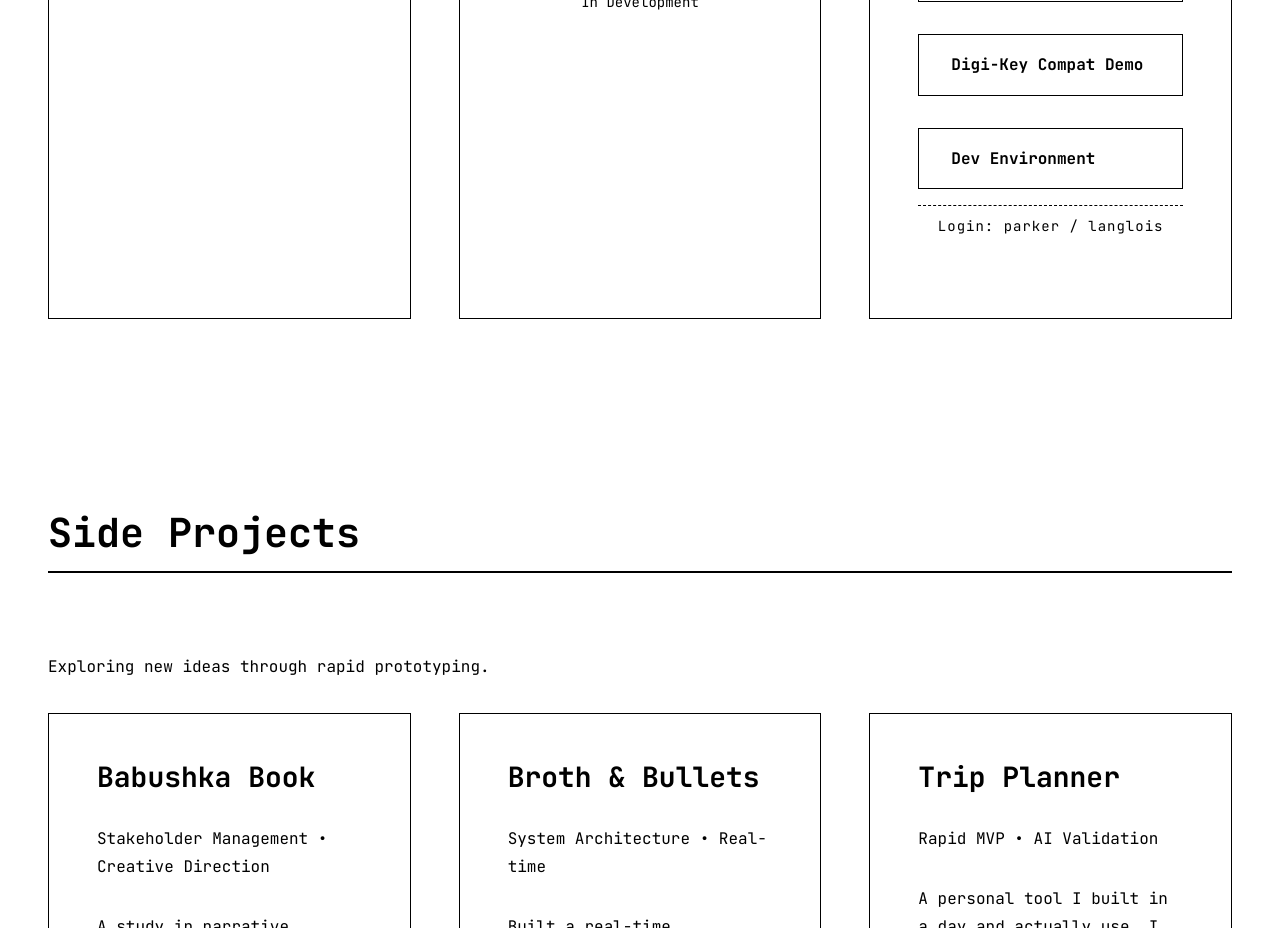
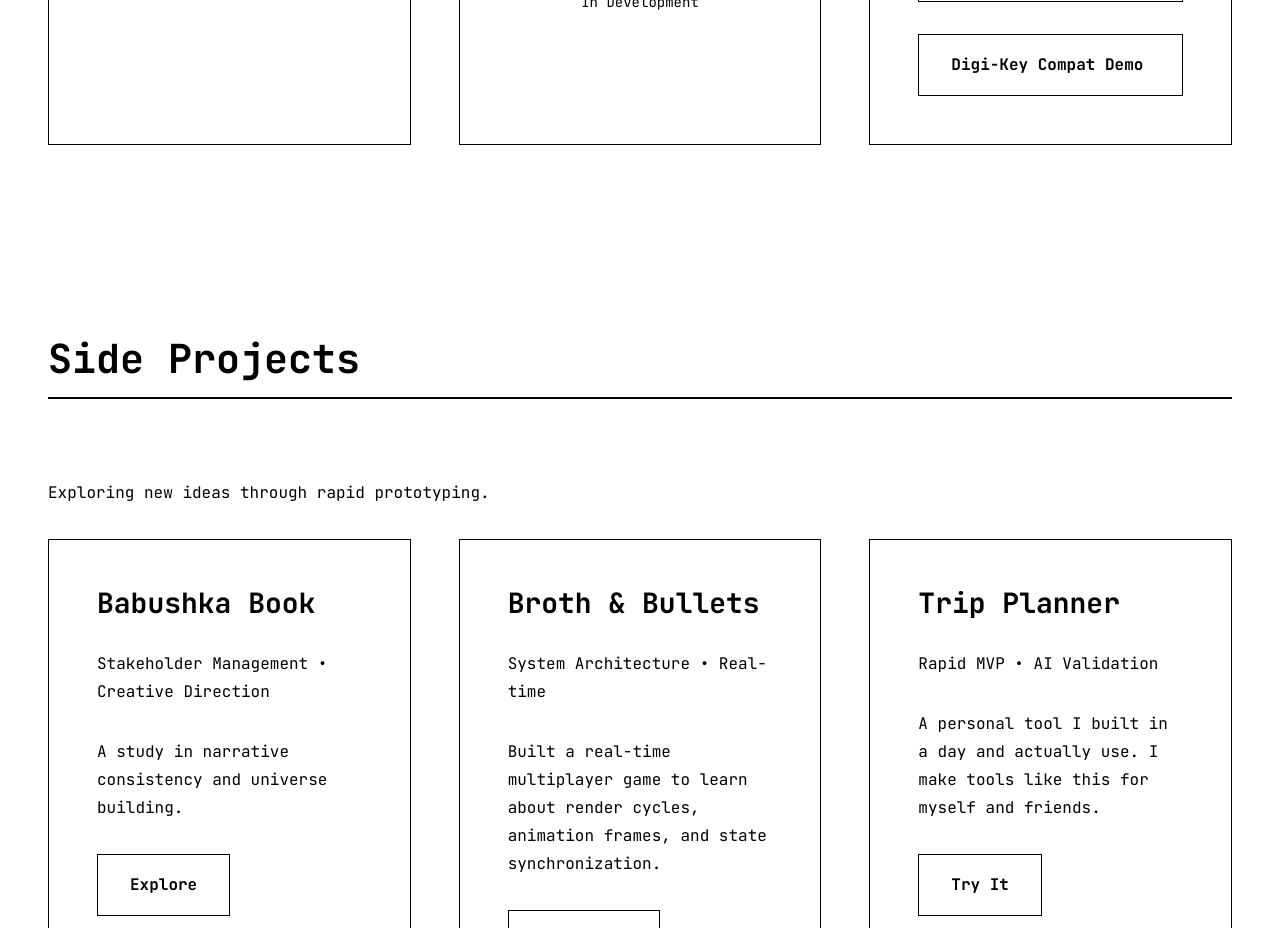
Before and after one commit to SeloSlav/my-resume, a Next.js app: page / in a window 1280 px wide. Shown: the part 1920-2848 px from the top of the page. Built offline with nearby package versions, Linux system fonts and the light colour scheme.

Commit message:
remove development environment link and associated credentials from content configuration

```diff
--- a/app/config/content.ts
+++ b/app/config/content.ts
@@ -206,15 +206,7 @@ export const content = {
         digikeyDemo: {
           tech: "DIGIKEY_COMPAT_DEMO",
           simple: "Digi-Key Compat Demo"
-        },
-        dev: {
-          tech: "DEV ENVIRONMENT",
-          simple: "Dev Environment"
         }
-      },
-      credentials: {
-        tech: "CREDENTIALS: parker / langlois",
-        simple: "Login: parker / langlois"
       }
     }
   },
--- a/app/page.module.css
+++ b/app/page.module.css
@@ -214,12 +214,6 @@
   gap: var(--space-3);
 }
 
-.devLinkWrapper {
-  display: flex;
-  flex-direction: column;
-  gap: var(--space-1);
-}
-
 .credentials {
   color: var(--color-text-dim);
   font-size: 0.8125rem; /* 13px */
--- a/app/page.tsx
+++ b/app/page.tsx
@@ -167,14 +167,6 @@ export default function Home() {
                   <a href="https://digikey-compat.vercel.app/" target="_blank" rel="noopener noreferrer" className="btn text-small w-full text-center block">
                     {getContent(c.projects.profind.buttons.digikeyDemo, mode)}
                   </a>
-                  <div className={styles.devLinkWrapper}>
-                    <a href="https://dev.profind.shop/" target="_blank" rel="noopener noreferrer" className="btn text-small w-full text-center block">
-                      {getContent(c.projects.profind.buttons.dev, mode)}
-                    </a>
-                    <p className={styles.credentials}>
-                      {getContent(c.projects.profind.credentials, mode)}
-                    </p>
-                  </div>
                 </div>
               </div>
             </div>
```
